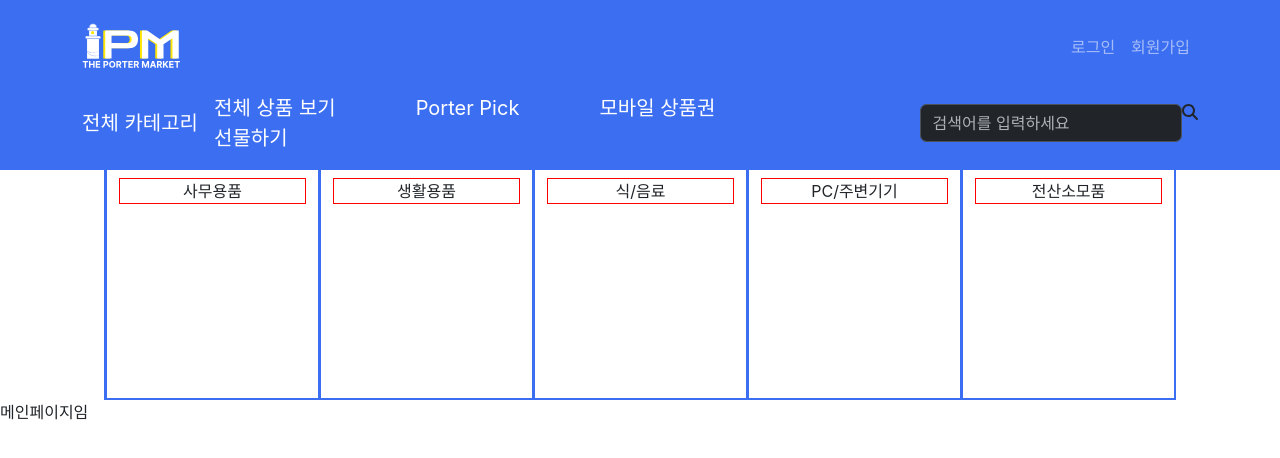
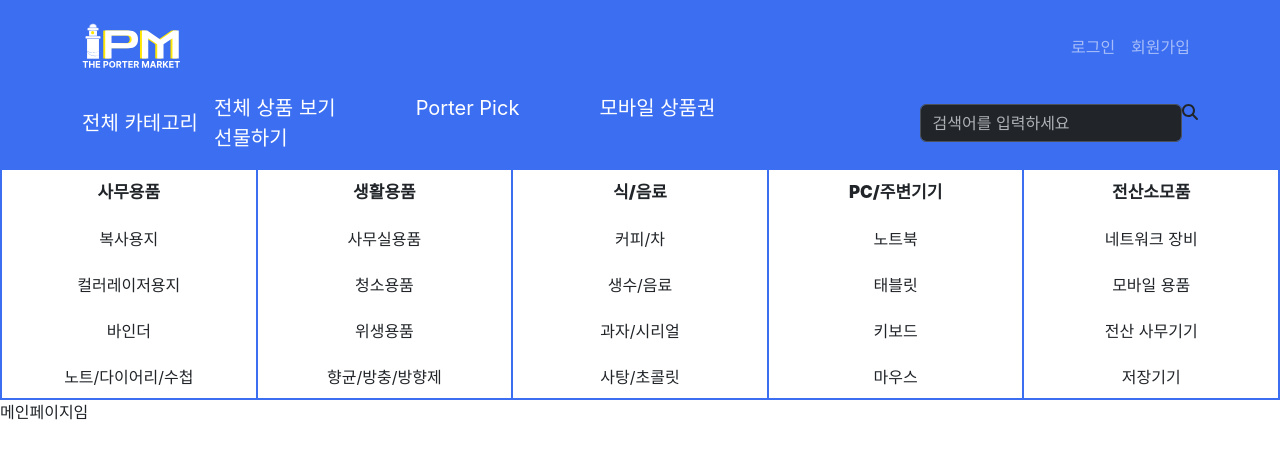
Before and after one commit to Moondy217/AisayHi-Front, a React (Create React App) app in the folder tpm/: page / in a window 1280 px wide. Both pictures are taken after a click on the element "전체 카테고리". Shown: the top 458 px of the page. Built offline with nearby package versions, Linux system fonts and the light colour scheme.

Commit message:
0616 다예 카테고리 메뉴 업데이트

```diff
--- a/tpm/package.json
+++ b/tpm/package.json
@@ -14,6 +14,7 @@
     "react": "^18.2.0",
     "react-bootstrap": "^2.10.2",
     "react-dom": "^18.2.0",
+    "react-icons": "^5.2.1",
     "react-router-dom": "^6.23.1",
     "react-scripts": "^5.0.1",
     "web-vitals": "^2.1.4"
--- a/tpm/src/App.js
+++ b/tpm/src/App.js
@@ -1,18 +1,18 @@
 import './App.css';
 import { useState } from 'react';
-import { Navbar, Container, Nav, Button, Form, FormControl } from 'react-bootstrap';
+import { Navbar, Container, Nav, } from 'react-bootstrap';
 import { Routes, Route, useNavigate } from 'react-router-dom';
 import Login from './pages/login/login';
 import Signup from './pages/signup/signup';
 import SubMenu from './pages/main/subMenu';
-import MainGreyBox from './pages/main/mainGreyBox';
+import SubGreyBox from './pages/main/subGreyBox';
 import SearchBar from './pages/main/searchBar';
 
 function App() {
   const navigate = useNavigate();
   const [modal, setModal] = useState(false); // 전체 카테고리 상세페이지 모달 창
 
-  // 전체 카테고리를 클릭하면 모달 창을 토글하고, MainGreyBox를 숨깁니다.
+  // 전체 카테고리를 클릭하면 모달 창을 토글하고, MainGreyBox를 숨긴다
   const toggleModal = () => {
     setModal(!modal);
   };
@@ -36,7 +36,11 @@ function App() {
             </Nav>
           </Navbar>
           <Navbar expand="lg" data-bs-theme="dark">
-            <Navbar.Brand onClick={toggleModal} style={{ cursor: 'pointer' }}>전체 카테고리</Navbar.Brand>
+            <Navbar.Brand onClick={toggleModal} style={{ cursor: 'pointer' }}>
+
+            {/* 아이콘 <TfiMenu style={{ height: '36.4px'}}/> */}
+
+            전체 카테고리</Navbar.Brand>
 
             <span className="ms-auto">
                 <Navbar.Brand className="ms-auto-marginRight">전체 상품 보기</Navbar.Brand>
@@ -53,7 +57,7 @@ function App() {
       </div>
 
       {/* 모달 창 또는 MainGreyBox를 렌더링 */}
-      {modal ? <SubMenu /> : <MainGreyBox />}
+      {modal ? <SubMenu /> : <SubGreyBox />}
 
       <div>
         <Routes>
--- a/tpm/src/css/Main.module.css
+++ b/tpm/src/css/Main.module.css
@@ -30,7 +30,7 @@
 
   .innerBox img {
     justify-content: center;
-    border: 3px solid #3B6EF1;
+    border: 1px solid #3B6EF1;
     background-color: white;
     border-radius: 13px;
     width: 100px;
--- a/tpm/src/pages/main/MainGreyBox.js
+++ /dev/null
@@ -1,35 +0,0 @@
-import React from 'react';
-import styles from '../../css/Main.module.css';
-
-function MainGreyBox () {
-
-    // 상품 목록
-    const items = ["사무용품", "생활용품", "식/음료", "PC/주변기기", "전산소모품"];
-    const images = [
-      `${process.env.PUBLIC_URL}/img/main/사무용품.svg`,
-      `${process.env.PUBLIC_URL}/img/main/생활용품.svg`,
-      `${process.env.PUBLIC_URL}/img/main/식음료.svg`,
-      `${process.env.PUBLIC_URL}/img/main/PC주변기기.svg`,
-      `${process.env.PUBLIC_URL}/img/main/전산소모품.svg`
-    ];
-
-    // Create boxes array for rendering
-    const boxes = items.map((item, index) => (
-      <div className={styles.innerBox} key={index}>
-        <img src={images[index]} alt={item} />
-        <p>{item}</p>
-      </div>
-    ));
-
-    return (
-      <div className={styles.greyBox}>
-        <div className={styles.outerBox}>
-          <div className={styles.horizontalScroll}>
-            {boxes}
-          </div>
-        </div>
-      </div>
-    );
-  }
-
-export default MainGreyBox
--- /dev/null
+++ b/tpm/src/pages/main/subGreyBox.js
@@ -0,0 +1,35 @@
+import React from 'react';
+import styles from '../../css/Main.module.css';
+
+function SubGreyBox () {
+
+    // 상품 목록
+    const items = ["사무용품", "생활용품", "식/음료", "PC/주변기기", "전산소모품"];
+    const images = [
+      `${process.env.PUBLIC_URL}/img/main/사무용품.svg`,
+      `${process.env.PUBLIC_URL}/img/main/생활용품.svg`,
+      `${process.env.PUBLIC_URL}/img/main/식음료.svg`,
+      `${process.env.PUBLIC_URL}/img/main/PC주변기기.svg`,
+      `${process.env.PUBLIC_URL}/img/main/전산소모품.svg`
+    ];
+
+    // 박스 생성
+    const boxes = items.map((item, index) => (
+      <div className={styles.innerBox} key={index}>
+        <img src={images[index]} alt={item} />
+        <p>{item}</p>
+      </div>
+    ));
+
+    return (
+      <div className={styles.greyBox}>
+        <div className={styles.outerBox}>
+          <div className={styles.horizontalScroll}>
+            {boxes}
+          </div>
+        </div>
+      </div>
+    );
+  }
+
+export default SubGreyBox
--- a/tpm/src/pages/main/subMenu.js
+++ b/tpm/src/pages/main/subMenu.js
@@ -2,57 +2,85 @@ import React from 'react';
 
 function SubMenu() {
 
-  const items = ["사무용품", "생활용품", "식/음료", "PC/주변기기", "전산소모품"];
-
+  // 세로 줄 아이템
+  const items1 = ["사무용품", "복사용지", "컬러레이저용지", "바인더", "노트/다이어리/수첩"];
+  const items2 = ["생활용품", "사무실용품", "청소용품", "위생용품", "향균/방충/방향제"];
+  const items3 = ["식/음료", "커피/차", "생수/음료", "과자/시리얼", "사탕/초콜릿"];
+  const items4 = ["PC/주변기기", "노트북", "태블릿", "키보드", "마우스"];
+  const items5 = ["전산소모품", "네트워크 장비", "모바일 용품", "전산 사무기기", "저장기기"];
 
   return (
     <div>
       <style jsx>{`
-        .sub-menu {
+        .sub-container {
           display: flex;
           justify-content: center;
-          height: 230px;
+          align-items: center;
+        }
 
+        .sub-menu {
+          justify-content: center;
+          display: grid;
+          grid-template-columns: repeat(5, 1fr);
+          grid-template-rows: repeat(5, 1fr);
           background-color: white;
           border: 1px solid #3B6EF1;
-          border-top: None;
-          border-bottom: None;
-          margin: 0 104px;
-
+          border-top: none;
+          border-bottom: 2px solid #3B6EF1;
+          width: 1350px;
+          height: 230px;
+          overflow: hidden;
         }
 
         .sub-menu-item {
-          margin-right: 0; /* 오른쪽 마진값 제거 */
-          border: 2px solid #3B6EF1;
-          border-top: None;
-          border-right-width: 1px;
+          border: 1px solid #3B6EF1;
+          border-top: none;
+          border-top: none;
+          border-bottom: none;
+          display: flex;
+          justify-content: center;
+          align-items: center;
+          text-align: center;
           cursor: pointer;
-          padding: 8px 12px;
-          flex: 1;
-          text-align: center;
+          font-size: 16px;
+          height: 46px; /* 내부 요소들을 꽉 차게 230 % 5 */
         }
 
-        .sub-menu-item-item:hover {
-          background-color: #f1f1f1;
+        .sub-menu-column {
+          flex-direction: column;
         }
 
-        .sub-menu-item-item {
-          border: 1px solid red;
+        .sub-menu-item:first-child {
+          font-weight: bold;
+          font-size: 17px;
+        }
+
+        .sub-menu-item:hover {
+        background-color: #f1f1f1;
         }
 
       `}</style>
 
-      <div className="sub-menu">
-        {items.map((item, index) => (
-          <div key={index} className="sub-menu-item">
-            <div className="sub-menu-item-item">{item}</div> {/* 추가된 div */}
-          </div>
-        ))}
+<div className="sub-container">
+        <div className="sub-menu">
+          {/* 아이템 그리드 배치 */}
+          <div className="sub-menu-column">{renderItems(items1)}</div>
+          <div className="sub-menu-column">{renderItems(items2)}</div>
+          <div className="sub-menu-column">{renderItems(items3)}</div>
+          <div className="sub-menu-column">{renderItems(items4)}</div>
+          <div className="sub-menu-column">{renderItems(items5)}</div>
+        </div>
       </div>
     </div>
-
-
   );
 }
 
+function renderItems(items) {
+  return items.map((item, index) => (
+    <div key={index} className="sub-menu-item">
+      {index === 0 ? <strong>{item}</strong> : item}
+    </div>
+  ));
+}
+
 export default SubMenu;
```
Also changed, not shown: 2 other files (tests, documents, lock files or other folders).
